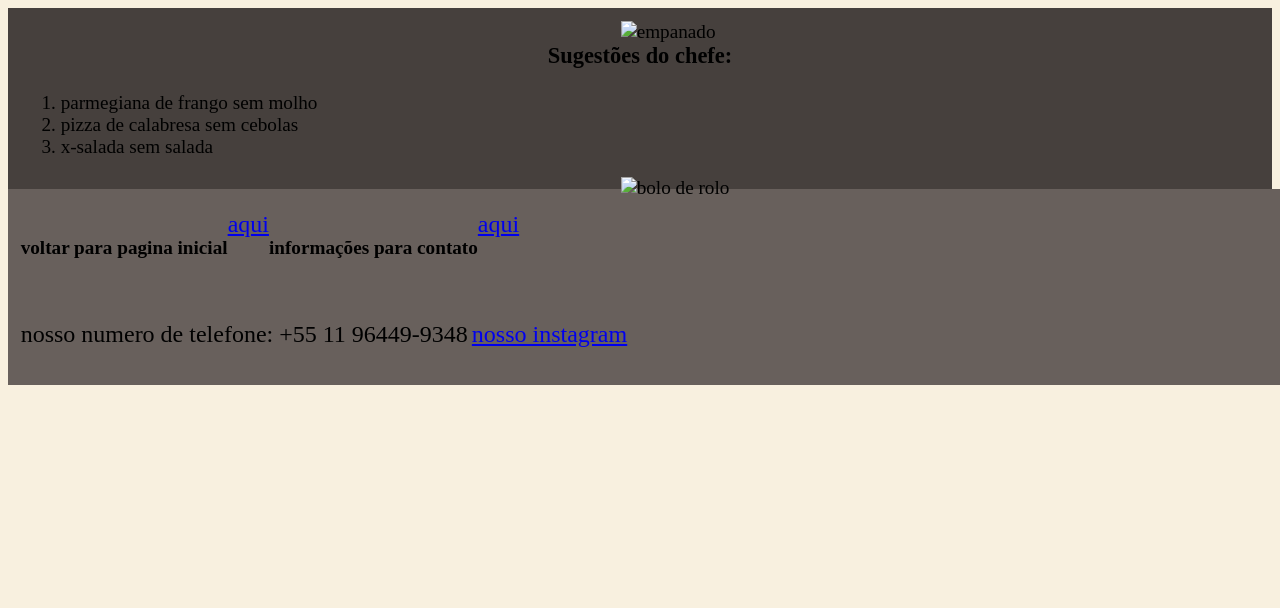
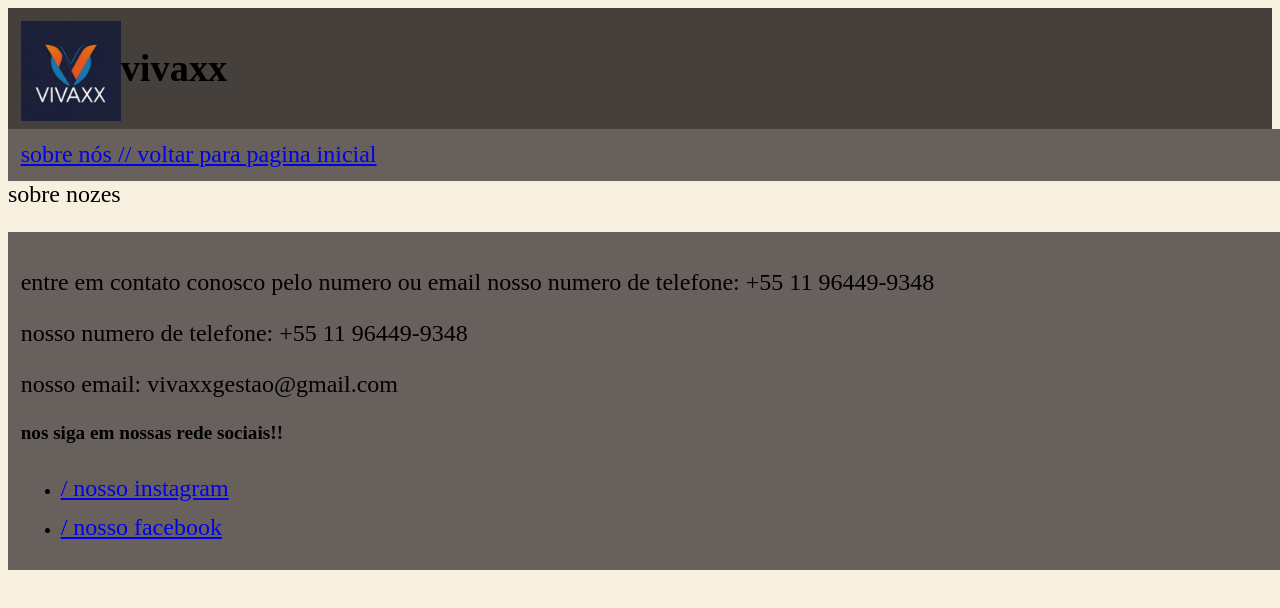
Before and after one commit to line-byte/Vivaxx, a plain HTML site: page sobre.html in a window 1280 px wide. Drawn offline with Linux system fonts and the light colour scheme.

Commit message:
Add files via upload
finalizamos a estrutura do site e das paginas

```diff
--- a/sobre.html
+++ b/sobre.html
@@ -5,8 +5,7 @@
     <meta name="viewport" content="width=device-width, initial-scale=1.0">
     <title>Document</title>
     <style>
-        table,th,td{border-collapse: collapse; border: 5px solid black; text-align: center; margin-left: 160px;}
-        body{background-color: rgb(255, 238, 168);}
+
     </style>
      <link rel="stylesheet" href="./assets/css/styles.css">
 
@@ -14,28 +13,29 @@
 <body>
 
   <header>
-
-   <img src="./img/franguits.webp" style="width: 300px; margin-left: 600px;" alt="empanado">
-
-     <h3 style="text-align: center;">Sugestões do chefe:</h3>
-         <ol>
-            <li>parmegiana de frango sem molho</li>
-            <li>pizza de calabresa sem cebolas</li>
-            <li>x-salada sem salada</li>
-         </ol>
-<img src="./img/bolo de rolo.webp"  style="width: 300px; margin-left: 600px;" alt="bolo de rolo">
+      <h1 style="font-weight: bold; display: inline-block;"> vivaxx </h1>
+         <img src="./assets/img/vivaxx.jfif" style="width: 100px;height: 100px; display: inline;" alt="logo da vivaxx">
   </header>
 
     <nav>
-        <h4>voltar para pagina inicial</h4>
-        <a href="./index.html">aqui</a>
-        <h4>informações para contato</h4>
-        <a href="./contato.html">aqui</a>
-     </nav>
+  <a href="./sobre.html" style="display: block; "> sobre nós /</a> <a href="./index.html"> / voltar para pagina inicial </a>
+    </nav>
 
- <footer>
-    <p style="display: inline-block;"> nosso numero de telefone: +55 11 96449-9348</p>
-    <a href="https://www.instagram.com/luvadepedreiro/?hl=pt-br"> nosso instagram </a>
+    <main>
+    <p>sobre nozes</p>
+    </main>
+
+<footer>
+    <p style="display: flex; flex-direction: column;">entre em contato conosco pelo numero ou email nosso numero de telefone: +55 11 96449-9348 </p>
+    <p style="display: flex; flex-direction: column;" > nosso numero de telefone: +55 11 96449-9348 </p>
+    <p style="display: flex; flex-direction: column;"> nosso email: vivaxxgestao@gmail.com </p>
+
+    <p style="font-size: larger ; font-weight: bold;">nos siga em nossas rede sociais!!</p>
+    <ul>
+        <li><a href="https://www.instagram.com/luvadepedreiro/?hl=pt-br" style="padding-top: 1%;"> / nosso instagram </a></li>
+        <li><a href="https://www.instagram.com/luvadepedreiro/?hl=pt-br" style="padding-top: 1%;"> / nosso facebook </a></li>
+    </ul>
 </footer>
+
 </body>
 </html>
```
Also changed, not shown: contato.html (+0 -1 lines), index.html (+15 -10 lines).
